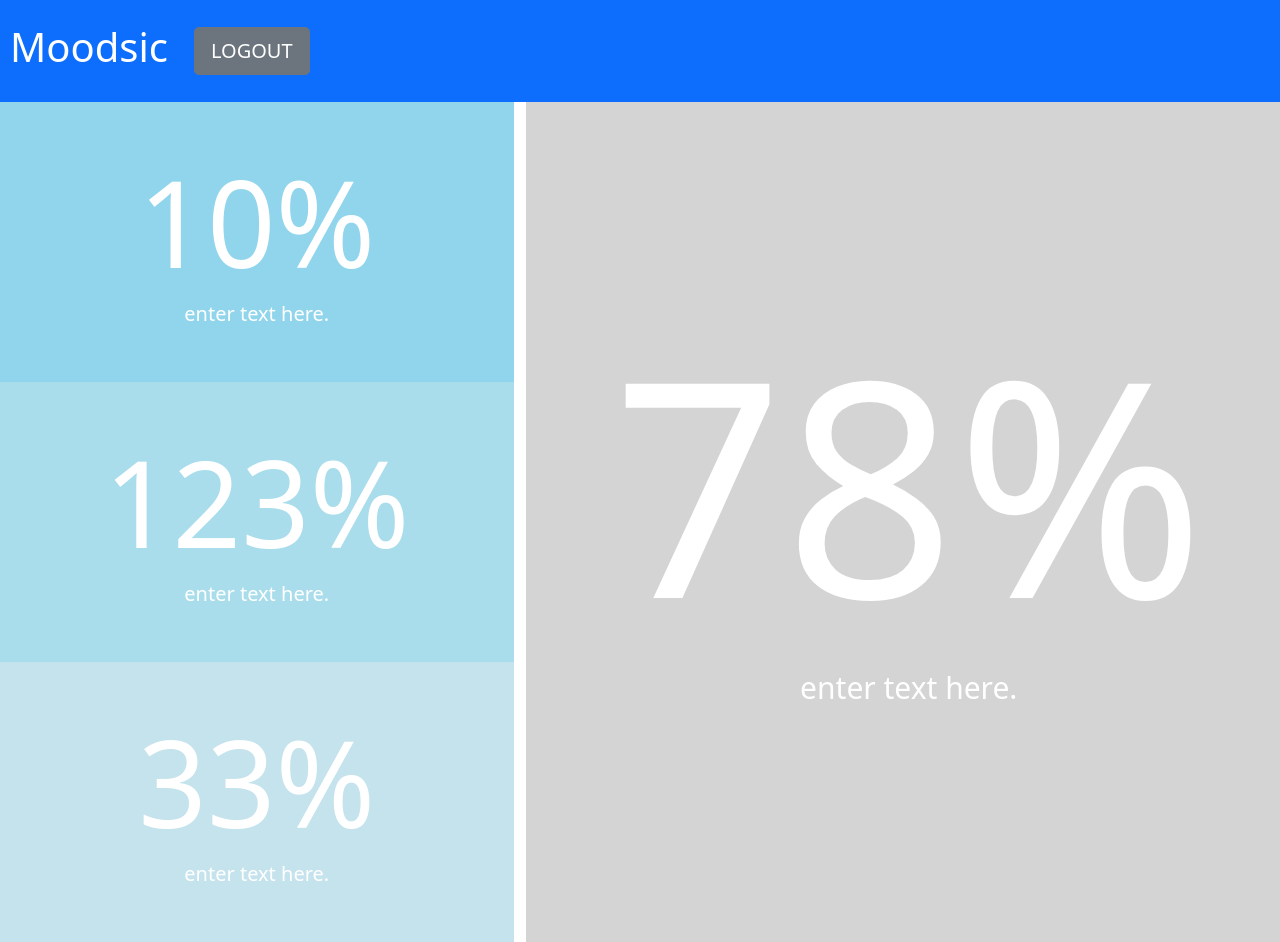
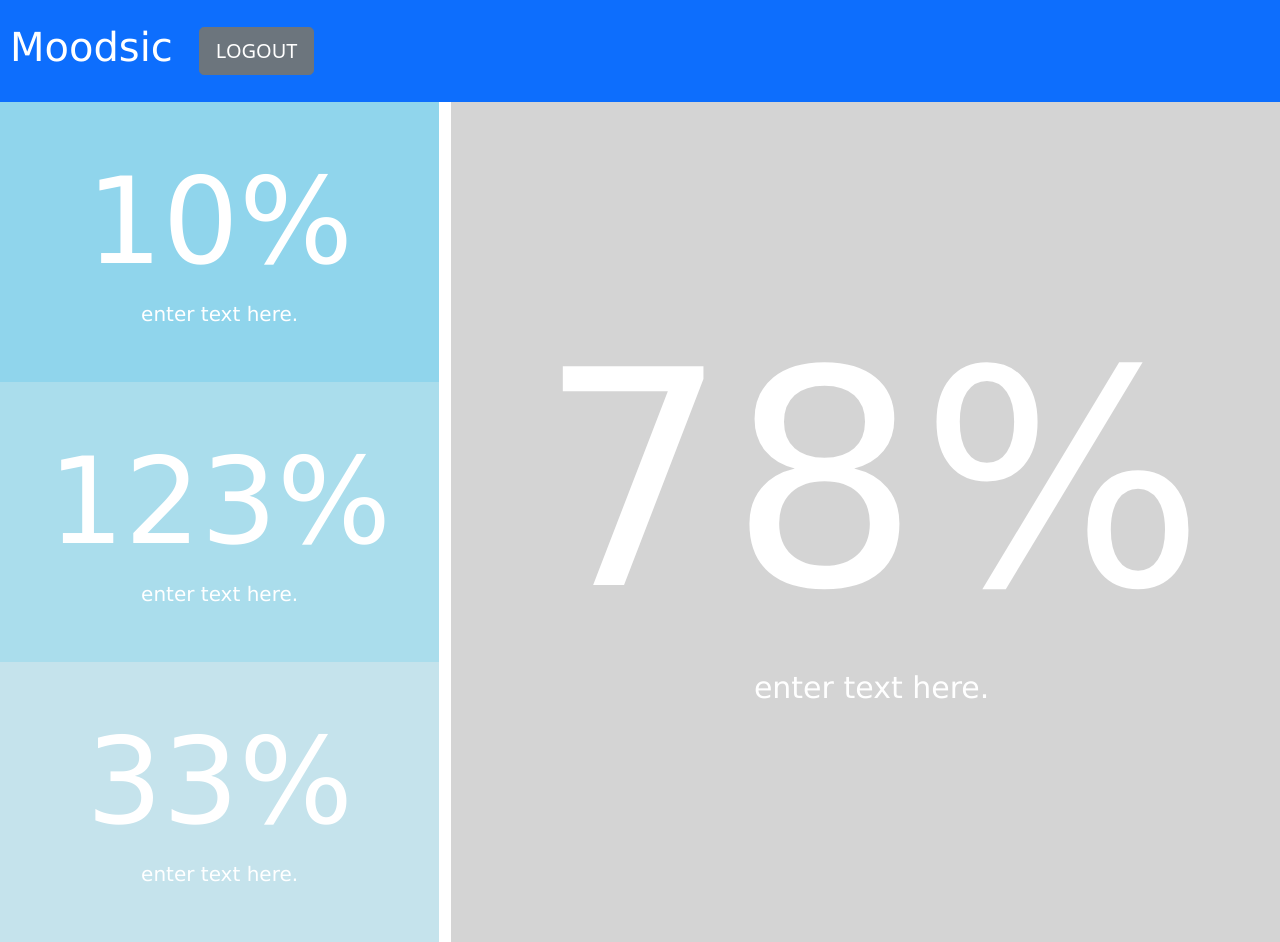
Before and after one commit to christopherruano/Moodsic, a Flask app: template templates/homepage.html in a window 1280 px wide. Run offline with Flask 2, Linux system fonts and the light colour scheme; the template is opened without the code that fills it, so the values that code supplies are empty.

Commit message:
Update styles.css

```diff
--- a/static/styles.css
+++ b/static/styles.css
@@ -16,16 +16,20 @@
 	text-align: center;
 	font-size: 100px;
 	color: white;
+	font-family: "Century Gothic", CenturyGothic, Geneva, AppleGothic, sans-serif;
+
 }
 .homepage_n {
 	text-align: center;
 	font-size: 120px;
 	color: white;
+	font-family: "Century Gothic", CenturyGothic, Geneva, AppleGothic, sans-serif;
 }
 .homepage_t {
 	text-align: center;
 	font-size: 20px;
 	color: white;
+	font-family: "Century Gothic", CenturyGothic, Geneva, AppleGothic, sans-serif;
 }
 .homepage_l {
 	text-align: center;
@@ -34,15 +38,18 @@
 	padding-top: 200px;
 	padding-right: 75px;
 	padding-left: 75px;
+	font-family: "Century Gothic", CenturyGothic, Geneva, AppleGothic, sans-serif;
 }
 .homepage_lt {
 	text-align: center;
 	font-size: 30px;
 	color: white;
+	font-family: "Century Gothic", CenturyGothic, Geneva, AppleGothic, sans-serif;
 }
 .nav_t {
 	text-align: center;
 	font-size: 40px;
 	color: white;
 	padding: 10px;
+	font-family: "Century Gothic", CenturyGothic, Geneva, AppleGothic, sans-serif;
 }
```
